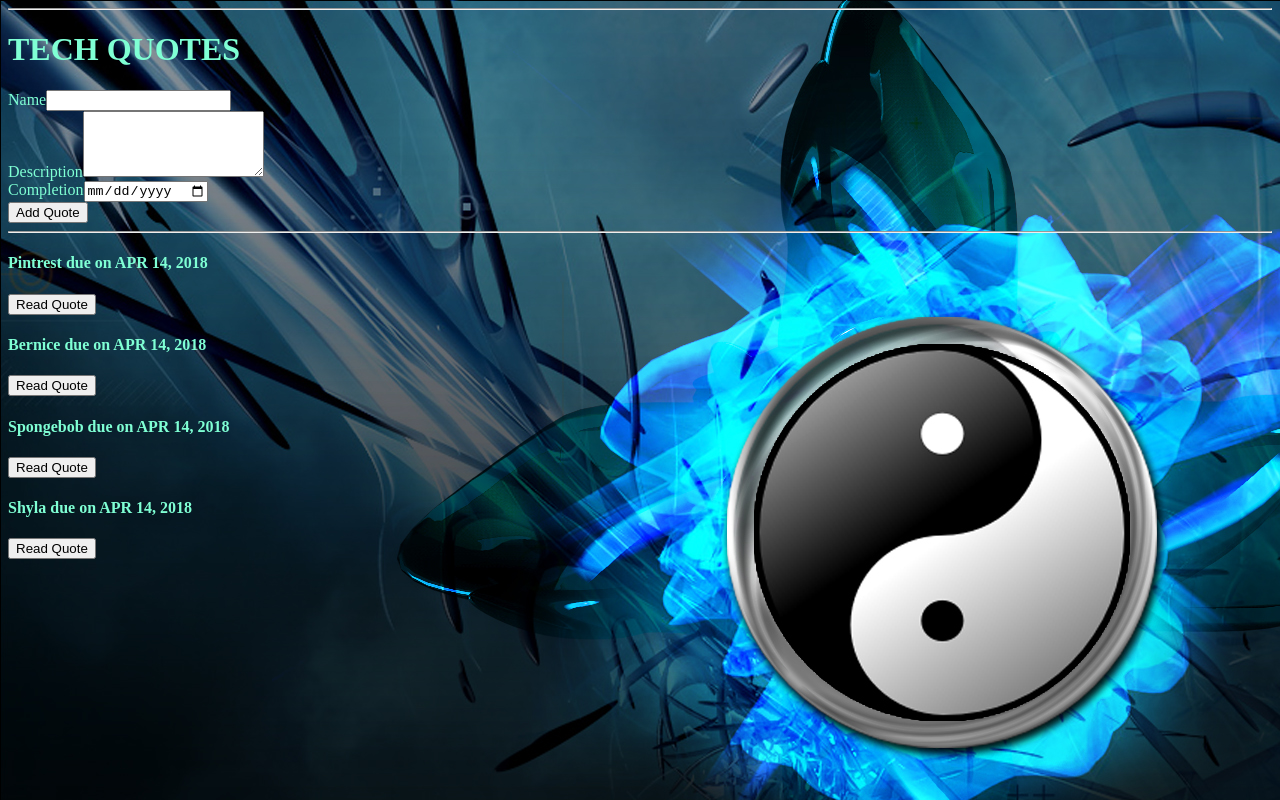
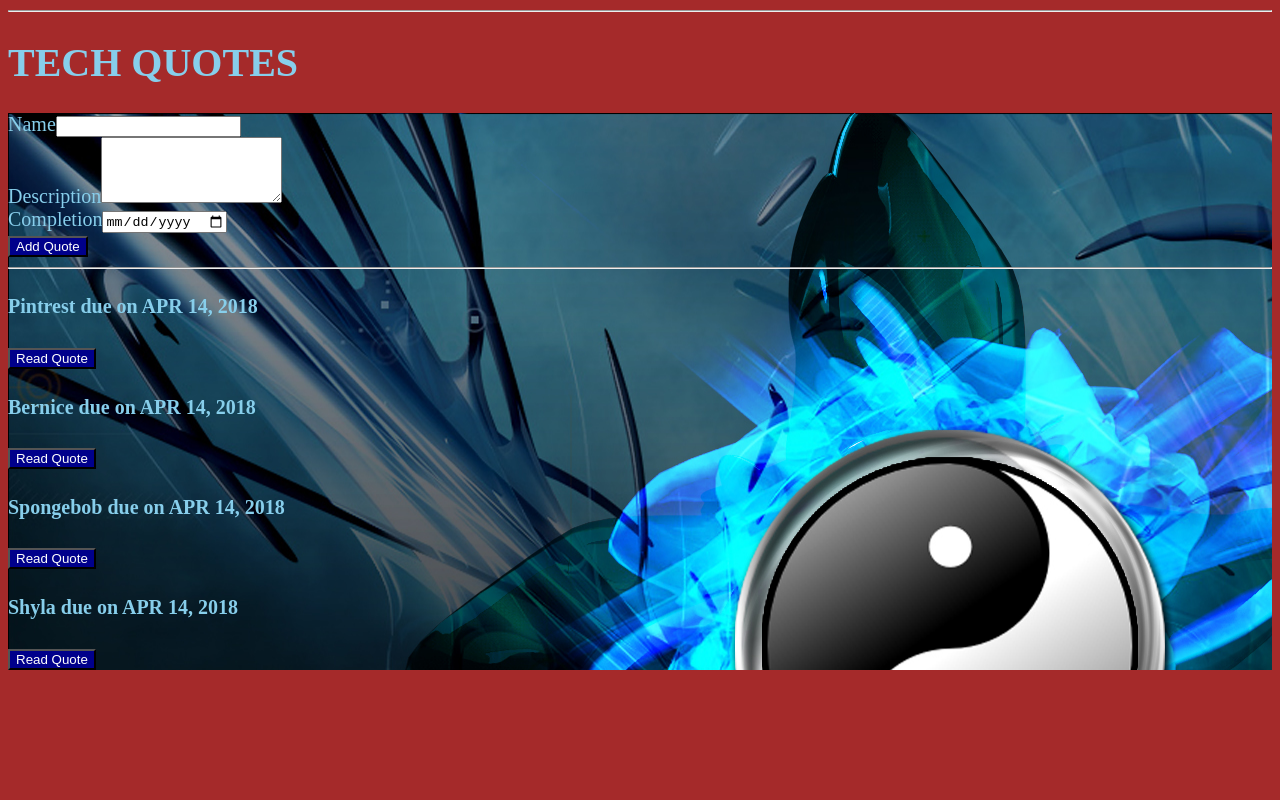
Before and after one commit to Shyla27/QUOTE, an Angular app: page / in a window 1280 px wide. Built offline with nearby package versions, Linux system fonts and the light colour scheme.

Commit message:
styled my page

```diff
--- a/src/styles.css
+++ b/src/styles.css
@@ -1,6 +1,14 @@
 
-body {
+body {background-color: brown;
+    color: skyblue;
+    font-size: 20px;
+}
+button {
+    background-color: darkblue;
+    color: white;
+}
+.container {
     background-image: url(assets/ying.jpg);
-    color: aquamarine;
+    background-position: contain;
 }
 @import "~bootstrap/dist/css/bootstrap.css"
```
